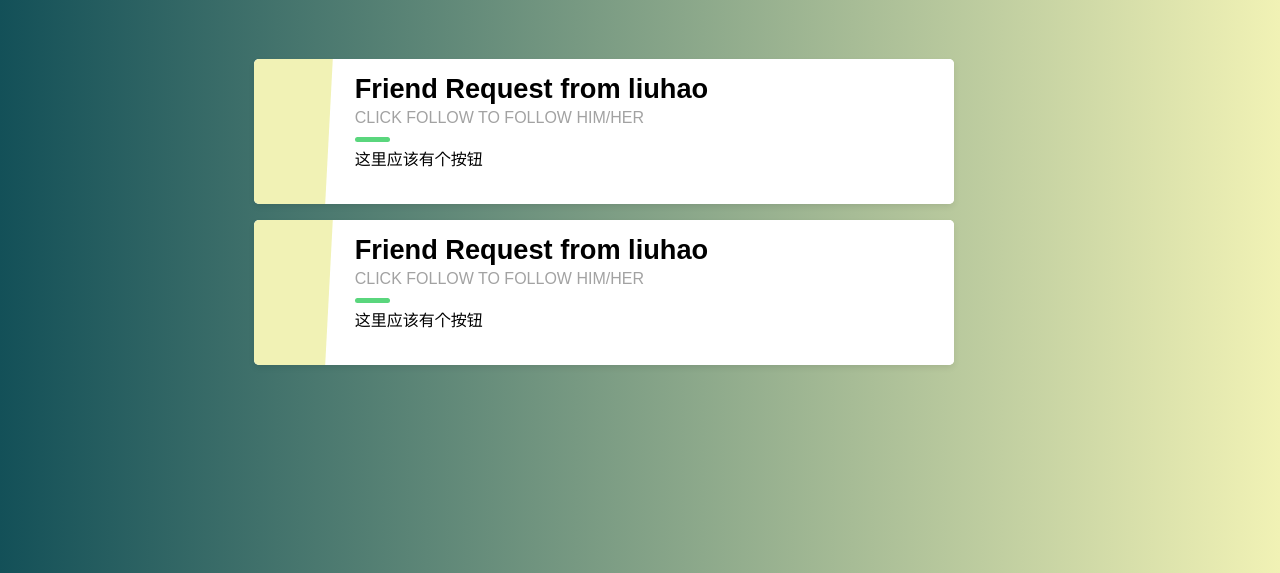
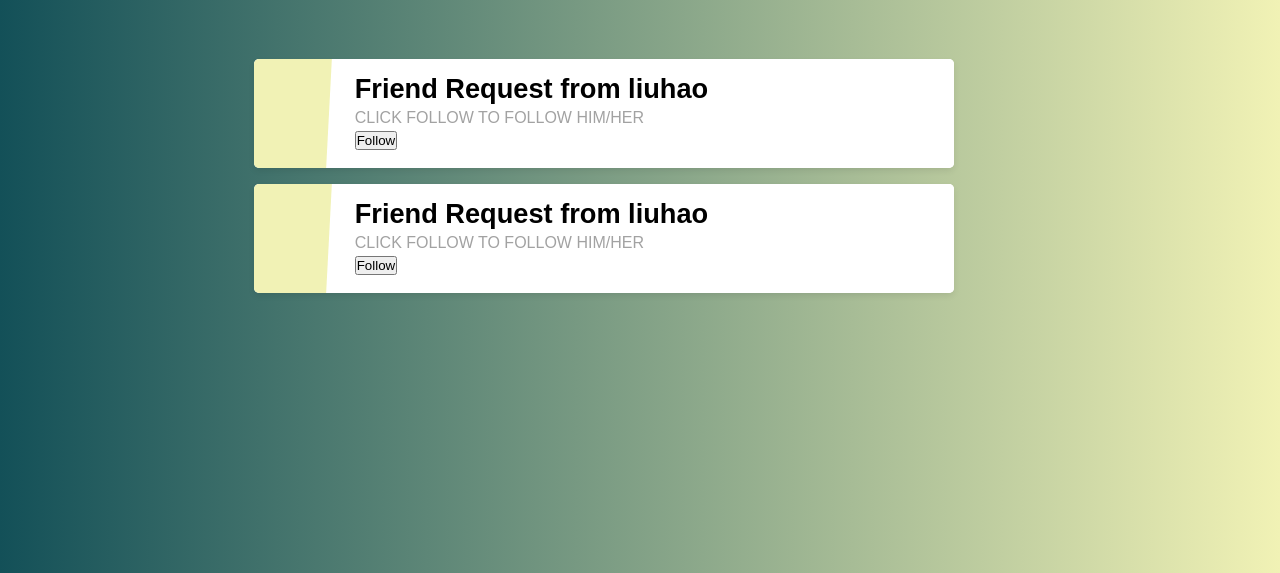
Before and after one commit to CMPUT404FaLL2021/team-project-404, a Django app: page /socialapp/inbox/ee34c117-b4f8-4b63-a41d-1fef2af77d12/ in a window 1280 px wide. Shown: the part 68-641 px from the top of the page. Run offline with Django 3.2, Linux system fonts and the light colour scheme; data comes from the database, SQL or seed files in the repository.

Commit message:
update follow button

```diff
--- a/socialapp/templates/socialapp/inbox.html
+++ b/socialapp/templates/socialapp/inbox.html
@@ -32,8 +32,10 @@
                 <div class="description">
                     <h1>Friend Request from {{ friend_request.actor.displayName }}</h1>
                     <h2>Click Follow to Follow Him/Her</h2>
-                    <p>这里应该有个按钮</p>
-                    </p>
+                    <form action="{% url 'inbox' author_id%}" method="POST">
+                        {% csrf_token %}
+                        <button type="submit" name='follow_button_{{friend_request.actor.displayName}}' value='Follow'>Follow</button></pre><br>
+                    </form>
                 </div>
             </div>
         {% endfor %}
--- a/socialapp/views.py
+++ b/socialapp/views.py
@@ -77,6 +77,12 @@ def inbox(request, author_id):
     author = Author.objects.get(pk=author_id)
     inbox = Inbox.objects.get(author=author)
     friend_request_list = FriendRequest.objects.filter(inbox=inbox)
+
+    if request.method == 'POST':
+        for friend_request in friend_request_list:
+            if 'follow_button_' + friend_request.actor.displayName in request.POST:
+                friend_request.actor.followers.add(author)
+
     return render(request, 'socialapp/inbox.html', {'author_id': author_id, 'friend_request_list': friend_request_list})
 
 
```
